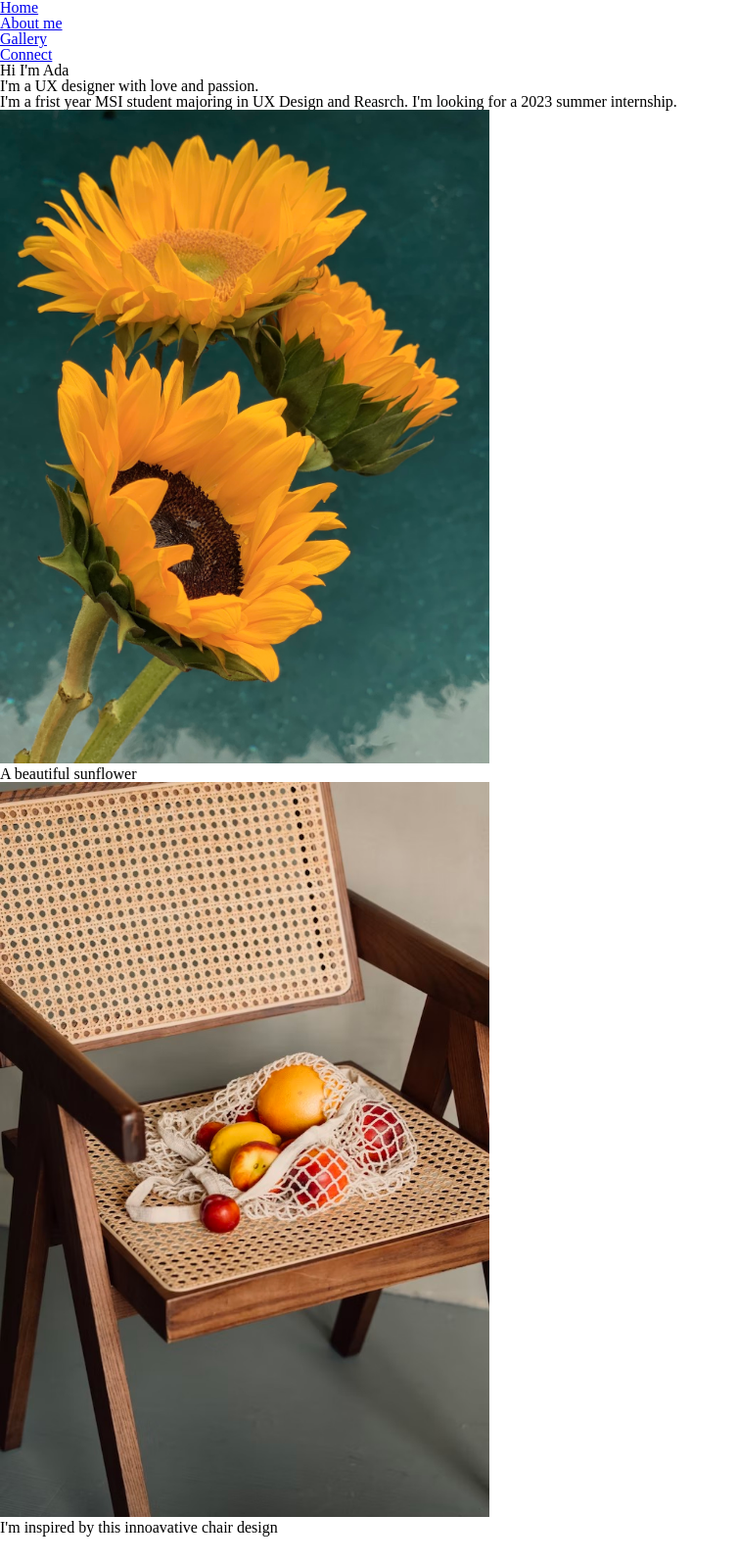
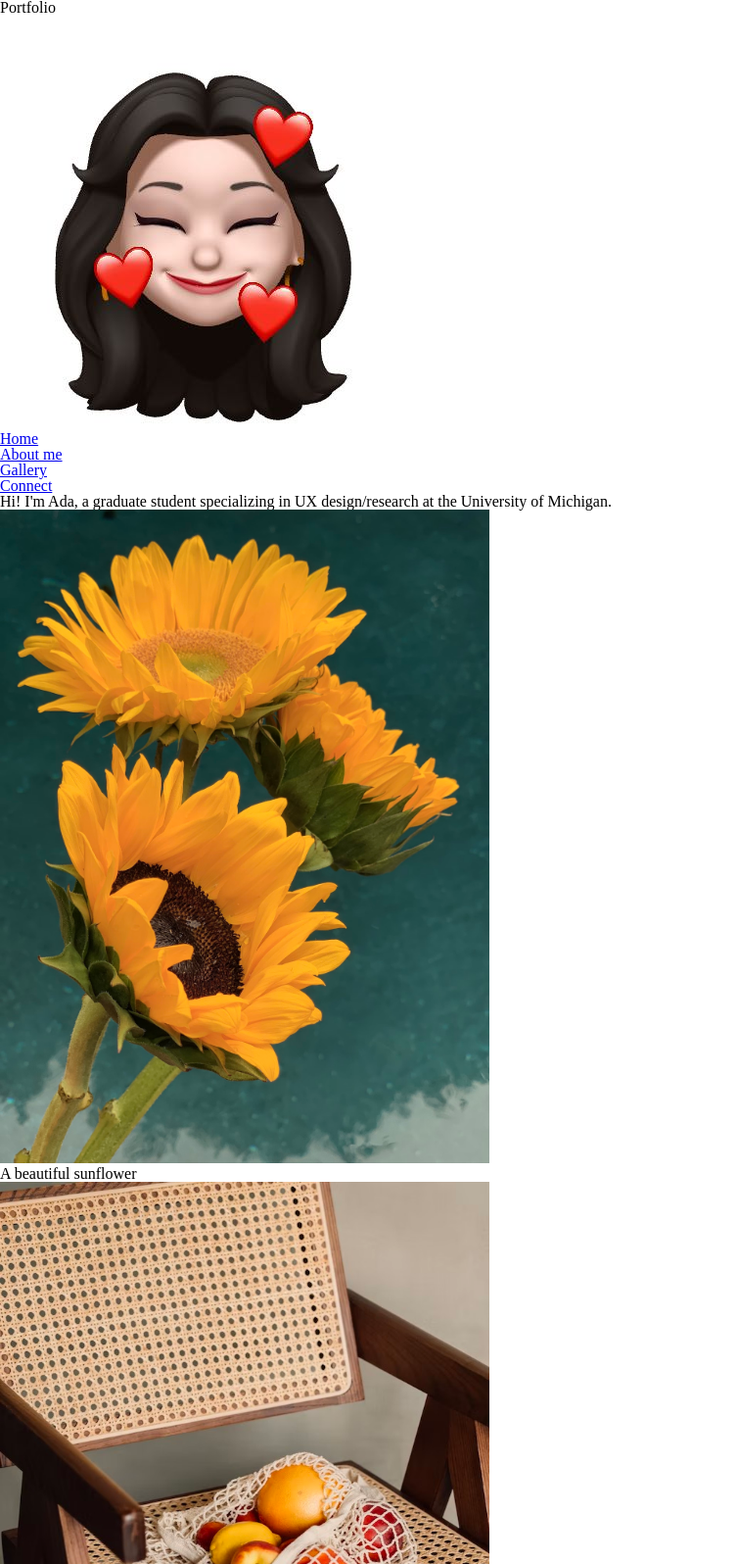
Before and after one commit to AdaHuangZ/Information-Gathering, a plain HTML site: page index.html in a window 1280 px wide. Shown: the top 1596 px of the page at 98% size, without its empty margins (0-754 px from the left). Drawn offline with Linux system fonts and the light colour scheme.

Commit message:
Update index.html

```diff
--- a/index.html
+++ b/index.html
@@ -6,12 +6,14 @@
 	<link rel="icon" href="images/favicon.jpeg">
 	<link rel="stylesheet" href="css/html5reset.css">
 	<link rel="stylesheet" href="css/style.css">
-	<title>Portfolio</title>
+	<title>Ada Huang</title>
 </head>
 
 <body>
 	<header>
 		<nav>
+			<h1 class="name">Portfolio</h1>
+			<img class="logo" src="images/logo.jpeg" alt="logo">
 			<ul>
 				<li class="active"><a href="index.html">Home</a></li>
 				<li><a href="aboutme.html">About me</a></li>
@@ -22,22 +24,18 @@
 	</header>
 
 	<main>
-		<h1>Hi I'm Ada</h1>
-		<h2>I'm a UX designer with love and passion.</h2>
-		<p>
-			I'm a frist year MSI student majoring in UX Design and Reasrch. I'm looking for a 2023 summer internship.
-		</p>
-		<figure>
+		<div class="content">
+			<h1>Hi! I'm Ada, a graduate student specializing in UX design/research at the University of Michigan.</h1>
+		</div>
+		<div class="images">
 			<img src="images/sunflower.jpeg" width="500"/>
-			<figcaption>A beautiful sunflower</figcaption>
-		</figure>
-		<figure>
+			<figcaption class="f1">A beautiful sunflower</figcaption>
+
 			<img src="images/chair.jpeg" width="500"/>
-			<figcaption>I'm inspired by this innoavative chair design</figcaption>
-		</figure>
+			<figcaption class="f1">I'm inspired by this innoavative chair design</figcaption>
+		</div>
 
 	</main>
-	<br><br>
 	<footer>
 		&copy; 2022
 	</footer>
```
